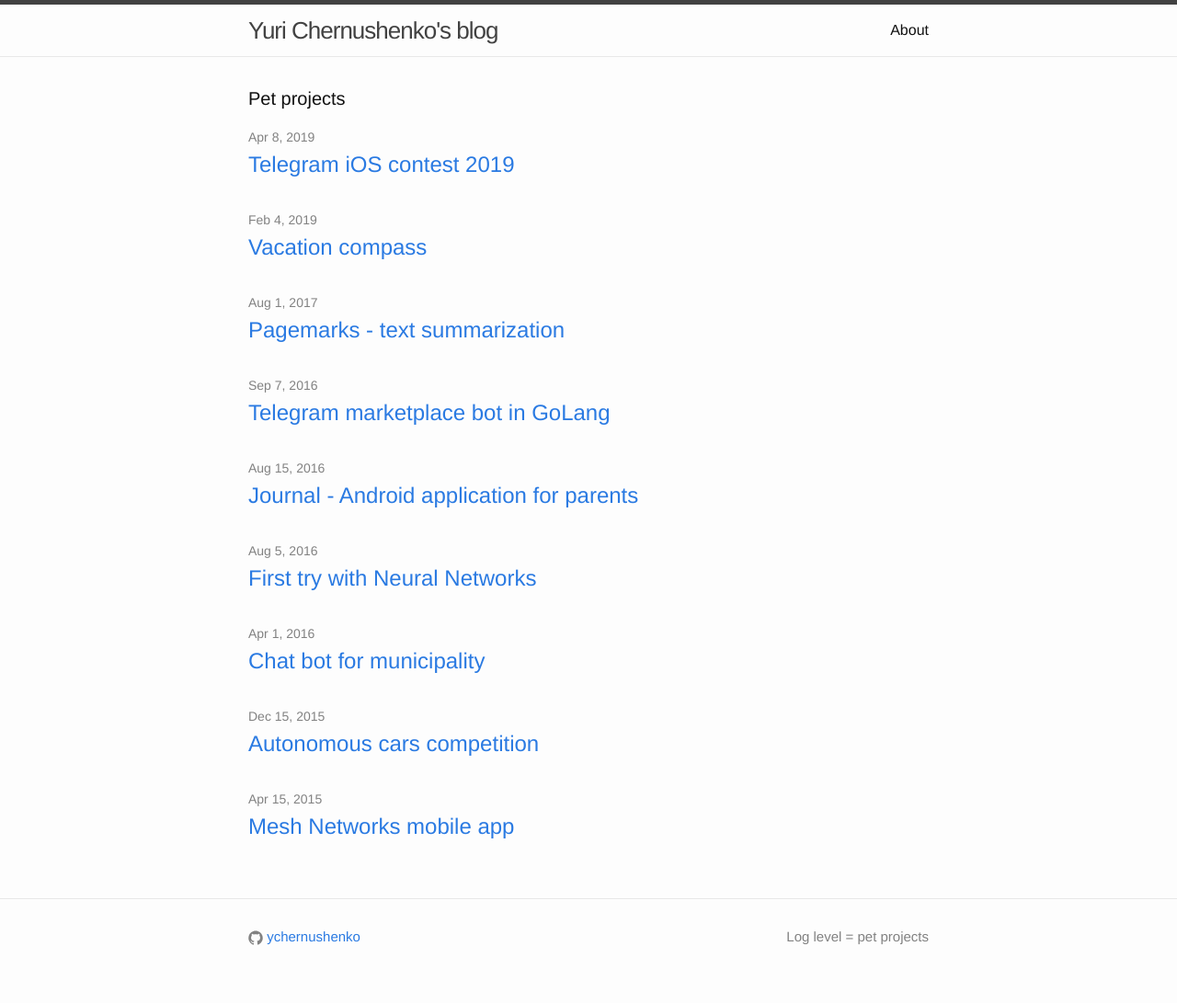
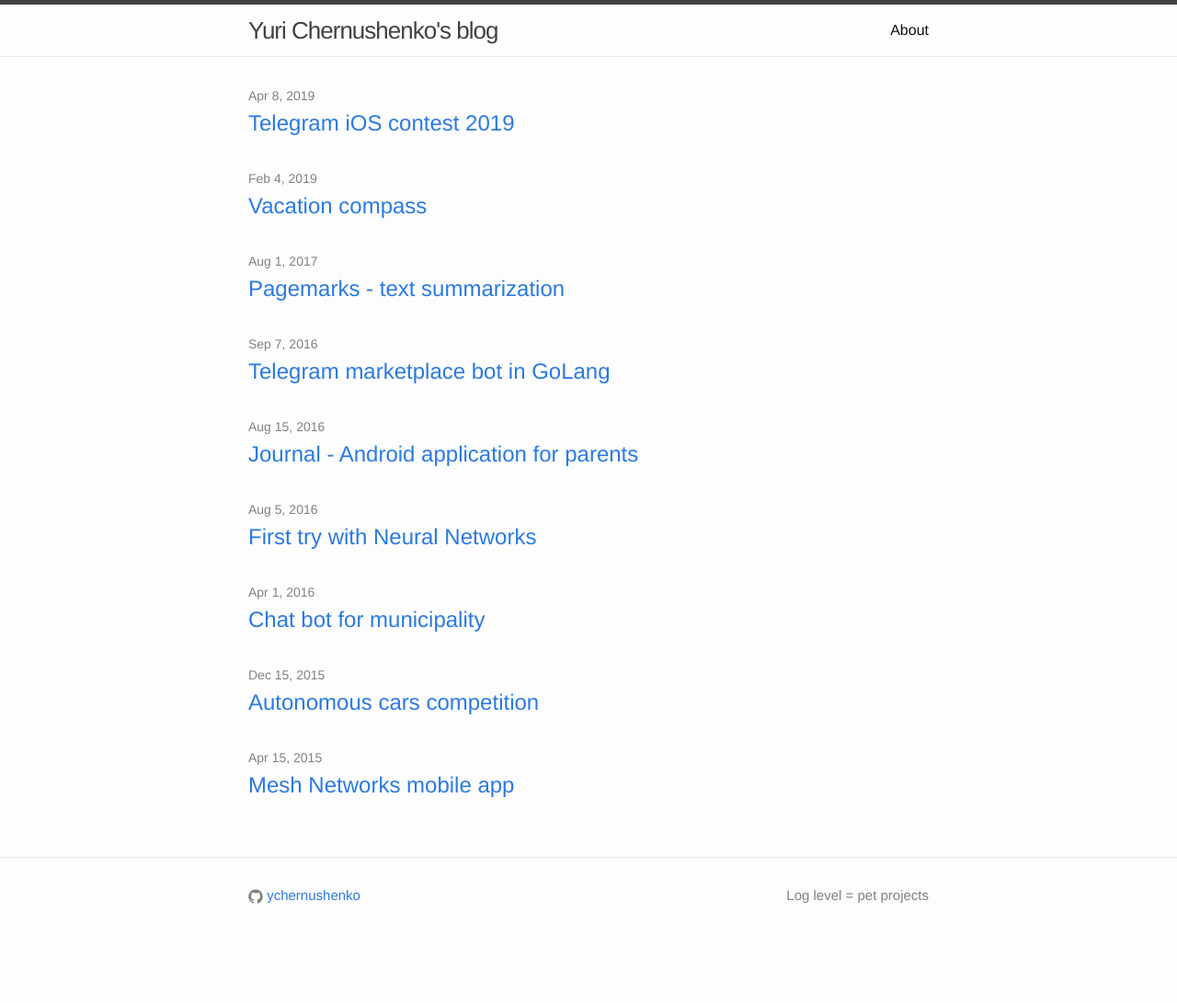
Before and after one commit to ychernushenko/ychernushenko.github.io, a Jekyll site: the page built from index.html, in a window 1280 px wide. Shown: the whole page at 92% size. Built offline with Jekyll 4.4.1, drawn with Linux system fonts in a browser that asks for light colours; after the commit the page ends 1046 px from its top, so only the background shows below that.

Commit message:
remove header

```diff
--- a/index.html
+++ b/index.html
@@ -3,8 +3,6 @@
 ---
 
 <div class="home">
-
-  <h1 class="page-heading">Pet projects</h1>
 
   <ul class="post-list">
     {% for post in site.posts %}
```
Lines whose indentation alone changed are shown as unchanged.
